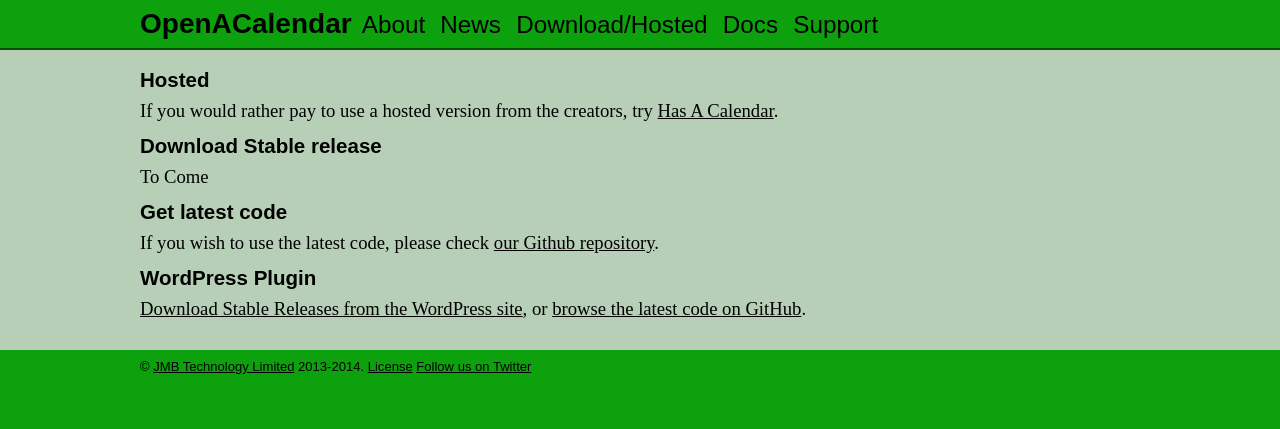
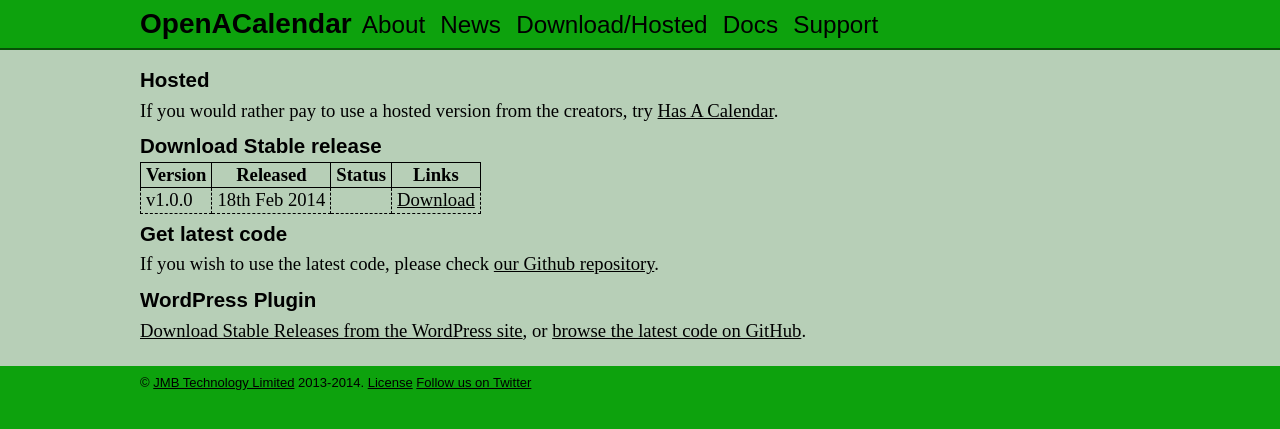
Before and after one commit to OpenACalendar/openacalendar.github.io, a Jekyll site: the page built from download.html, in a window 1280 px wide. Shown: the top 429 px of the page. Built offline with Jekyll 4.4.1, drawn with Linux system fonts in a browser that asks for light colours; Markdown is read by kramdown in place of the engine named in the settings; comment, search, counter and statistics services are not loaded.

Commit message:
First release!

```diff
--- a/download.html
+++ b/download.html
@@ -10,7 +10,15 @@
 
 <h2>Download Stable release</h2>
 
-<p>To Come</p>
+<table class="releases">
+	<tr><th>Version</th><th>Released</th><th>Status</th><th>Links</th></tr>
+	<tr>
+		<td>v1.0.0</td>
+		<td>18th Feb 2014</td>
+		<td></td>
+		<td><a href="https://github.com/OpenACalendar/OpenACalendar-Web-Core/releases/tag/v1.0.0">Download</a></td>
+	</tr>
+</table>
 
 <h2>Get latest code</h2>
 
--- a/static/css/main.css
+++ b/static/css/main.css
@@ -169,3 +169,15 @@
 	padding: 5px 5px 5px 20px;
 	font-size: 0.8em;
 }
+
+
+table.releases th{
+	border: 1px black solid;
+	padding: 3px 5px;
+	font-weight: bold;
+}
+
+table.releases td{
+	border: 1px black dashed;
+	padding: 3px 5px;
+}
```
Also changed, not shown: _posts/2014-02-18-version-1-and-first-install.markdown (added, +11 -0 lines).
